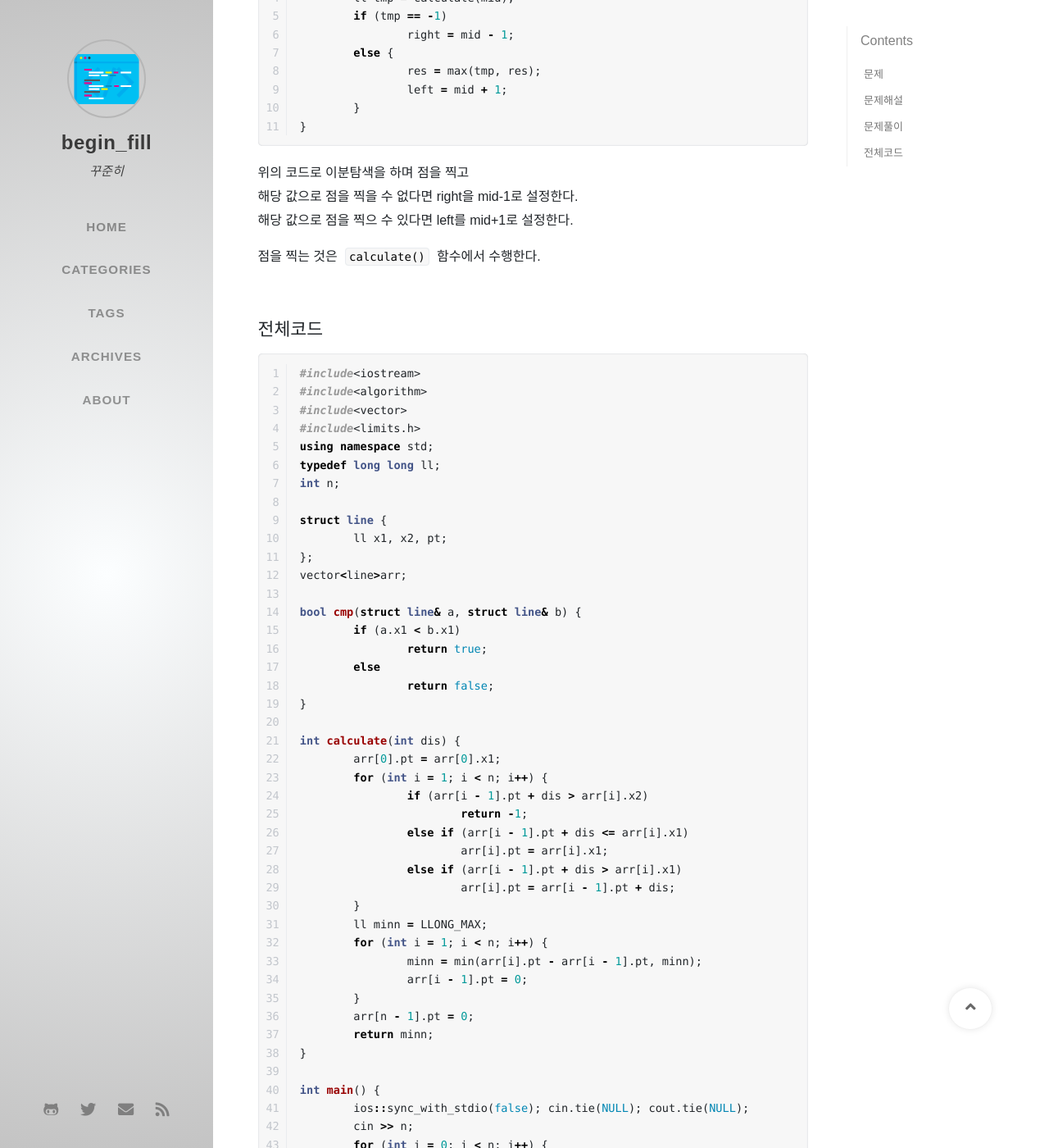
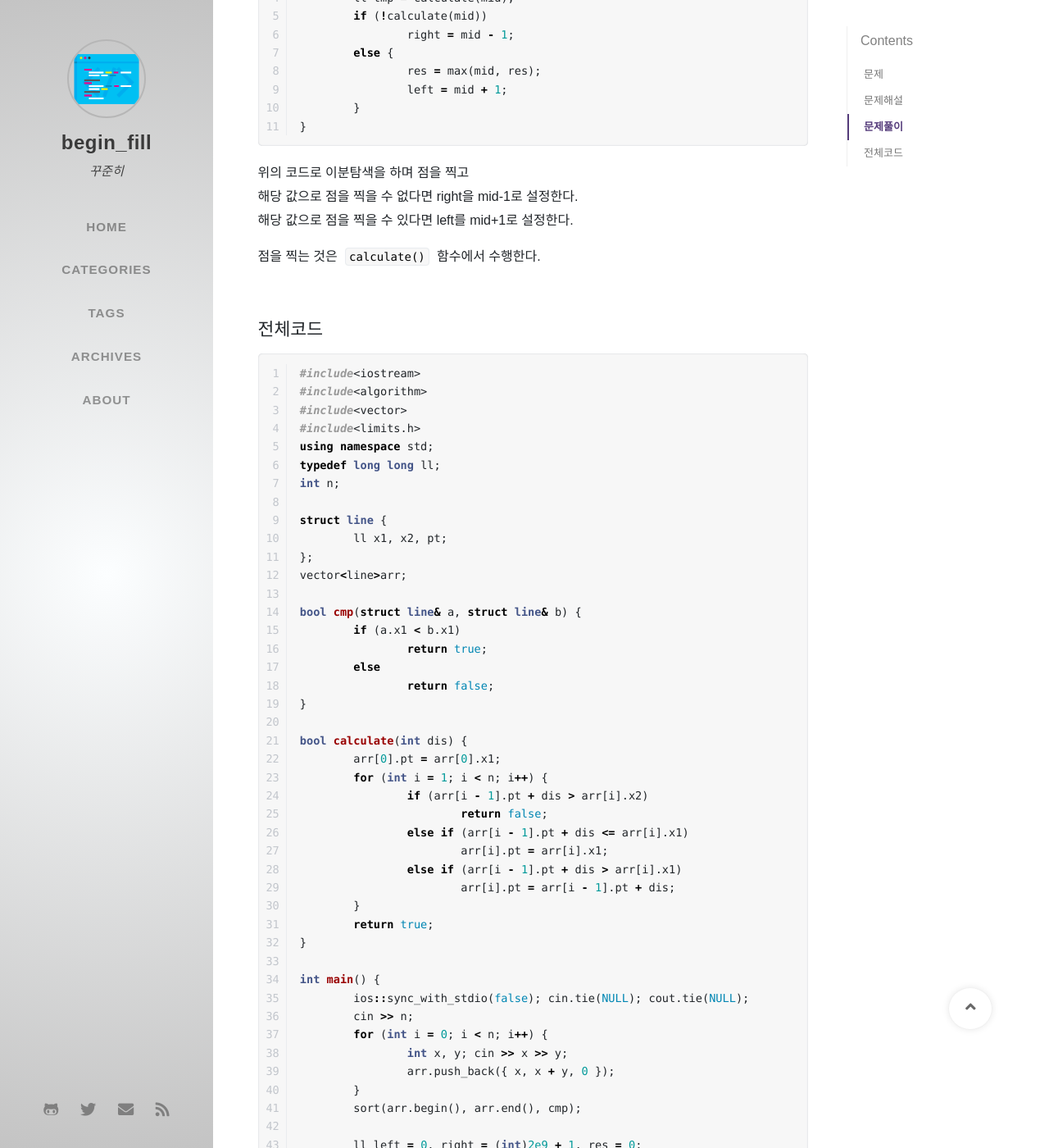
Before and after one commit to ip99202/ip99202.github.io, a Jekyll site: the page built from _posts/2020-10-10-백준-17976-Thread-Knots.md, in a window 1280 px wide and 1400 px high, scrolled down 1516 px. Shown: the whole window at 82% size. Built offline with Jekyll 4.4.1, drawn with Linux system fonts in a browser that asks for light colours; nearby versions of some CDN libraries; some web fonts are replaced; comment, search, counter and statistics services are not loaded; some of the changed text lies outside the part shown.

Commit message:
Fix post

````diff
--- a/_posts/2020-10-10-백준-17976-Thread-Knots.md
+++ b/_posts/2020-10-10-백준-17976-Thread-Knots.md
@@ -53,17 +53,17 @@ ll left = 0, right = (int)2e9 + 1, res = 0;
 while (left <= right) {
 	ll mid = (right + left) / 2;
 	ll tmp = calculate(mid);
-	if (tmp == -1)
+	if (!calculate(mid))
 		right = mid - 1;
 	else {
-		res = max(tmp, res);
+		res = max(mid, res);
 		left = mid + 1;
 	}
 }
 ```
 위의 코드로 이분탐색을 하며 점을 찍고
 해당 값으로 점을 찍을 수 없다면 right을 mid-1로 설정한다.
-해당 값으로 점을 찍으 수 있다면 left를 mid+1로 설정한다.
+해당 값으로 점을 찍을 수 있다면 left를 mid+1로 설정한다.
 
 점을 찍는 것은 `calculate()` 함수에서 수행한다.
 <br>
@@ -91,23 +91,17 @@ bool cmp(struct line& a, struct line& b) {
 		return false;
 }
 
-int calculate(int dis) {
+bool calculate(int dis) {
 	arr[0].pt = arr[0].x1;
 	for (int i = 1; i < n; i++) {
 		if (arr[i - 1].pt + dis > arr[i].x2)
-			return -1;
+			return false;
 		else if (arr[i - 1].pt + dis <= arr[i].x1)
 			arr[i].pt = arr[i].x1;
 		else if (arr[i - 1].pt + dis > arr[i].x1)
 			arr[i].pt = arr[i - 1].pt + dis;
 	}
-	ll minn = LLONG_MAX;
-	for (int i = 1; i < n; i++) {
-		minn = min(arr[i].pt - arr[i - 1].pt, minn);
-		arr[i - 1].pt = 0;
-	}
-	arr[n - 1].pt = 0;
-	return minn;
+	return true;
 }
 
 int main() {
@@ -123,10 +117,10 @@ int main() {
 	while (left <= right) {
 		ll mid = (right + left) / 2;
 		ll tmp = calculate(mid);
-		if (tmp == -1)
+		if (!calculate(mid))
 			right = mid - 1;
 		else {
-			res = max(tmp, res);
+			res = max(mid, res);
 			left = mid + 1;
 		}
 	}
````
